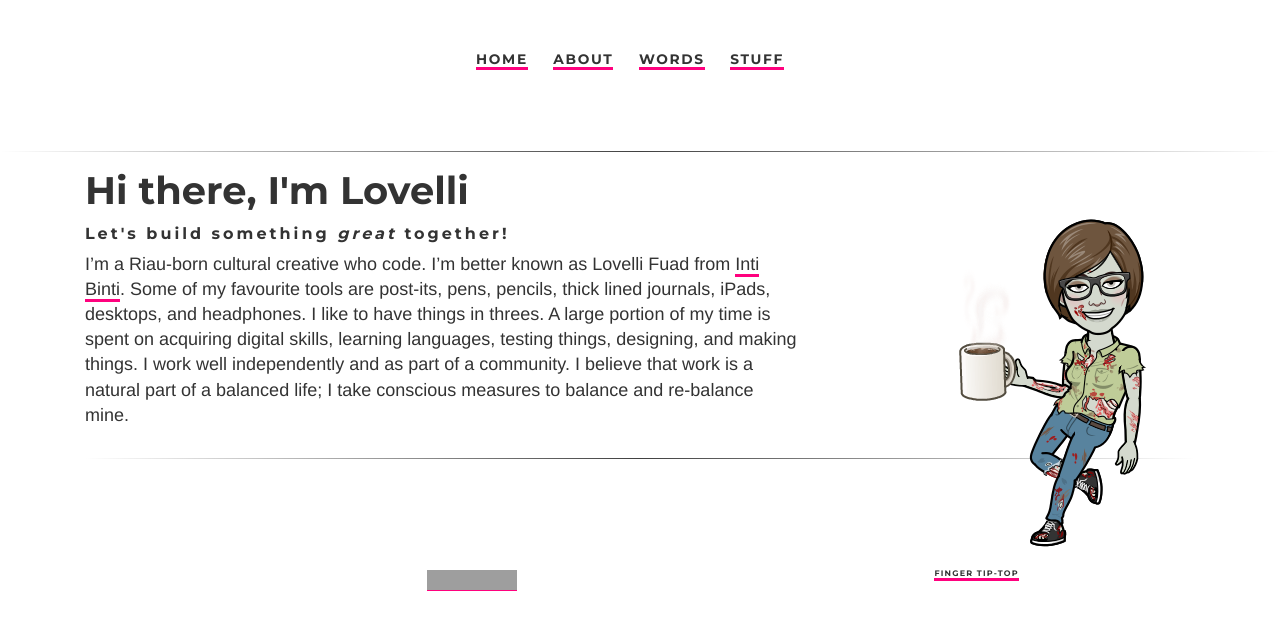
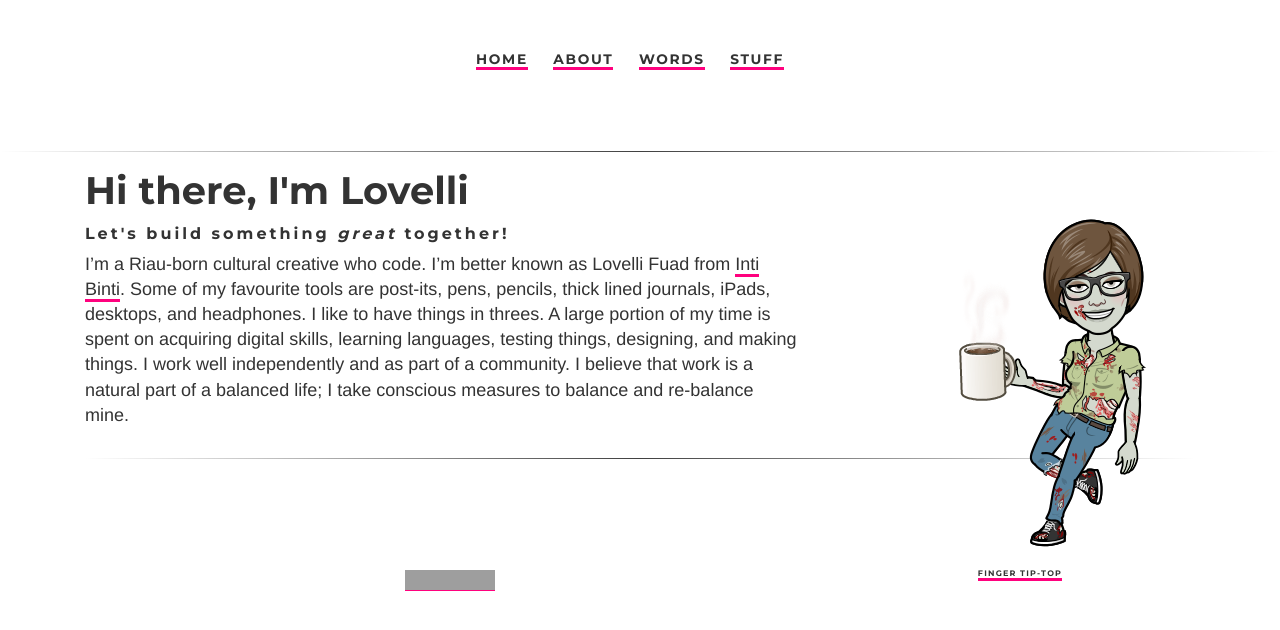
Before and after one commit to ariesti/ariesti.github.io, a Jekyll site: the page built from index.html, in a window 1280 px wide. Shown: the top 630 px of the page. Built offline with Jekyll 4.4.1, drawn with Linux system fonts in a browser that asks for light colours; grey boxes are pictures that could not be loaded.

Commit message:
Update default.html

```diff
--- a/_layouts/default.html
+++ b/_layouts/default.html
@@ -40,9 +40,6 @@
 			{{ content }}
 
 			<hr class="style-two">
-			</div>
-
-			<div class="main-container">
 
 			{% include footer.html %}
 
```
